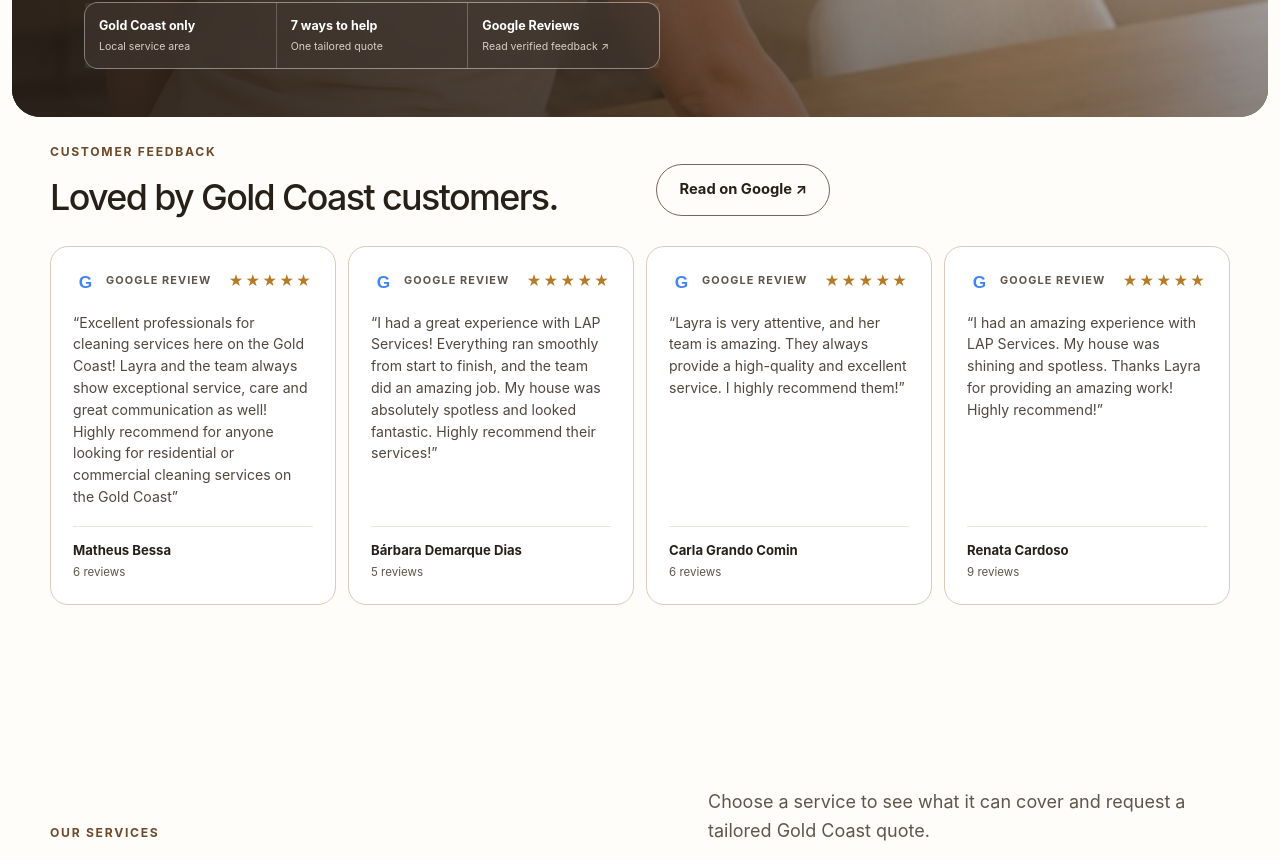
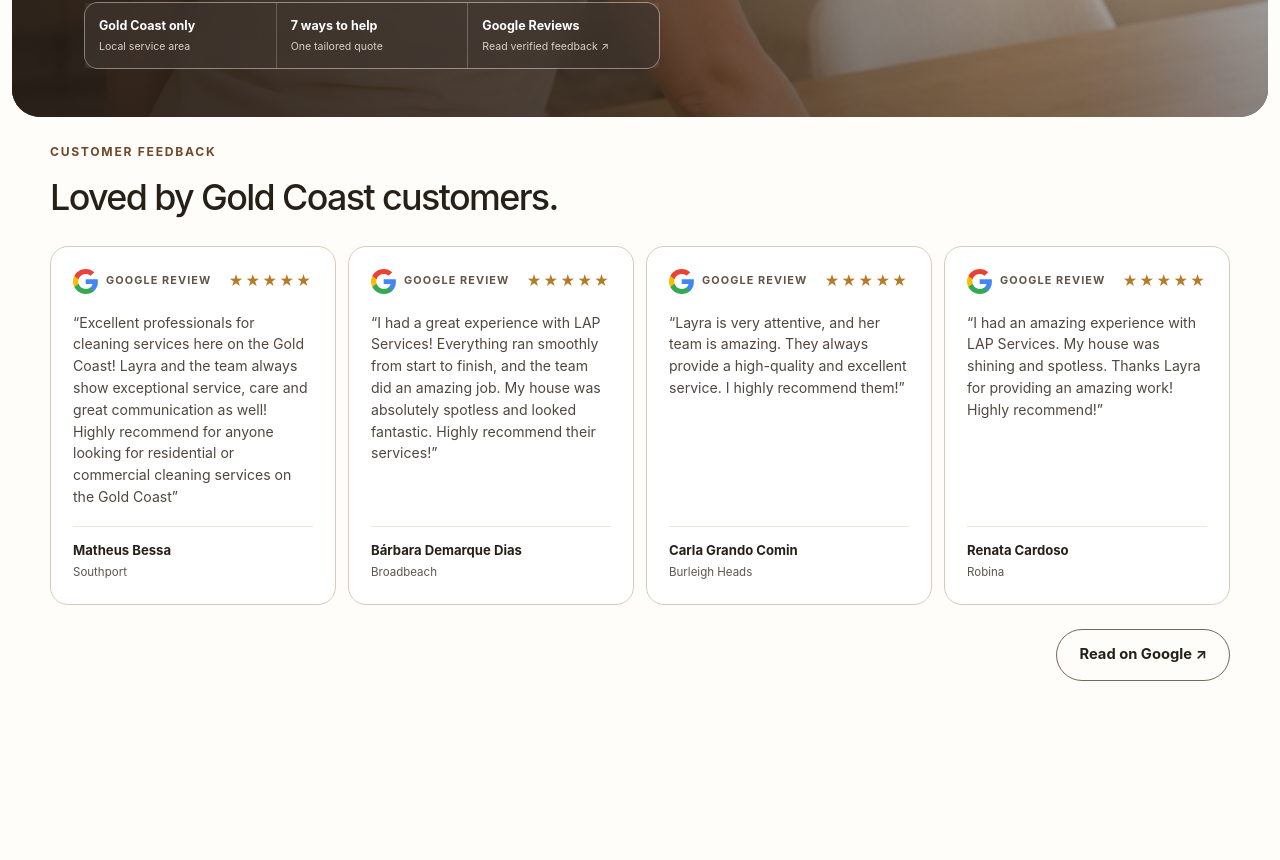
Before and after one commit to matt-xgrow/lap-cleaning-services, a Next.js app: page / in a window 1280 px wide. Shown: the part 672-1532 px from the top of the page. Built offline with nearby package versions, Linux system fonts and the light colour scheme; no server answers.

Commit message:
Polish mobile spacing and review presentation

```diff
--- a/app/about/page.tsx
+++ b/app/about/page.tsx
@@ -15,8 +15,8 @@ export const metadata: Metadata = { title: "About LAP Cleaning Services", descri
 export default function AboutPage() {
   const schema = schemaGraph(businessSchema(), breadcrumbSchema([{ name: "Home", path: "/" }, { name: "About", path: "/about" }]), { "@type": "AboutPage", url: `${SITE_URL}/about`, mainEntity: { "@id": `${SITE_URL}/#business` } });
   return <><JsonLd data={schema} /><SiteHeader /><main>
-    <header className="about-hero content-shell"><div><Breadcrumbs items={[{ label: "Home", href: "/" }, { label: "About" }]} /><span className="section-kicker">Real people · Real brand photography · Gold Coast only</span><h1>A cleaning business designed to feel clear, calm and local.</h1><p><strong>LAP Cleaning Services is a Gold Coast cleaning business for homes, workplaces, rental handovers and short-stay properties.</strong> The team photography on this website was supplied for LAP and shows the warm beige uniform and professional presentation behind the brand.</p><Link className="button button-primary" href="/#quote">Get my free quote</Link></div><Image src="/images/lap-cleaning-team-gold-coast.jpg" alt="LAP Cleaning Services professional wearing the business's beige and brown uniform" width={900} height={1125} priority sizes="(max-width: 900px) 100vw, 44vw" /></header>
-    <section className="about-story content-shell"><div><span className="section-kicker">The LAP story</span><h2>A newer cleaning business with a growing circle of happy clients.</h2></div><div><p>LAP Services started recently on the Gold Coast with a simple goal: make professional cleaning feel personal, clear and easy to organise.</p><p>Since opening, the team has already helped more than 100 happy clients across homes, workplaces, rental handovers and short-stay properties. Every enquiry still starts with the individual property, the preferred timing and the result you want.</p><p>The beige-and-brown LAP uniform and photography reflect the warm, careful presentation behind the service. Choose the closest cleaning option and the team can clarify the right scope for your Gold Coast property.</p></div></section>
+    <header className="about-hero content-shell"><div><Breadcrumbs items={[{ label: "Home", href: "/" }, { label: "About" }]} /><span className="section-kicker">Real people · Real brand photography · Gold Coast only</span><h1>A cleaning business designed to feel clear, calm and local.</h1><p><strong>LAP Cleaning Services is a Gold Coast cleaning business for homes, workplaces, rental handovers and short-stay properties.</strong> The photography on this website was supplied for LAP and reflects the warm, careful presentation behind the brand.</p><Link className="button button-primary" href="/#quote">Get my free quote</Link></div><Image src="/images/lap-cleaning-team-gold-coast.jpg" alt="LAP Cleaning Services professional on the Gold Coast" width={900} height={1125} priority sizes="(max-width: 900px) 100vw, 44vw" /></header>
+    <section className="about-story content-shell"><div><span className="section-kicker">The LAP story</span><h2>A newer cleaning business with a growing circle of happy clients.</h2></div><div><p>LAP Services started recently on the Gold Coast with a simple goal: make professional cleaning feel personal, clear and easy to organise.</p><p>Since opening, the team has already helped more than 100 happy clients across homes, workplaces, rental handovers and short-stay properties. Every enquiry still starts with the individual property, the preferred timing and the result you want.</p><p>LAP’s warm beige-and-brown identity reflects the calm, careful presentation behind the service. Choose the closest cleaning option and the team can clarify the right scope for your Gold Coast property.</p></div></section>
     <section className="values-band"><div className="content-shell"><article><span>01</span><h3>Gold Coast focus</h3><p>Every service and location page is written for Gold Coast, Queensland. Other cities are not represented as service areas.</p></article><article><span>02</span><h3>Care for real spaces</h3><p>From a lived-in home to a guest-ready apartment, the scope starts with the rooms and surfaces that matter to you.</p></article><article><span>03</span><h3>100+ happy clients</h3><p>LAP Services has already helped more than 100 clients since starting on the Gold Coast.</p></article></div></section>
     <PageCta title="Tell LAP what your property needs." />
   </main><SiteFooter /><MobileActionBar /></>;
--- a/app/components/ReviewCards.tsx
+++ b/app/components/ReviewCards.tsx
@@ -1,3 +1,4 @@
+import Image from "next/image";
 import { googleReviews } from "../../lib/site-data";
 
 export function ReviewCards({ limit = googleReviews.length }: { limit?: number }) {
@@ -5,9 +6,9 @@ export function ReviewCards({ limit = googleReviews.length }: { limit?: number }
     <div className="review-card-grid">
       {googleReviews.slice(0, limit).map((review) => (
         <article className="review-card" key={review.name}>
-          <div className="review-card-top"><span className="google-review-source"><span className="google-g-mark" aria-hidden="true">G</span><span className="review-source">Google review</span></span><span className="review-stars" aria-label="5 out of 5 stars">★★★★★</span></div>
+          <div className="review-card-top"><span className="google-review-source"><Image className="google-g-mark" src="/images/google-g-logo.svg" alt="" aria-hidden="true" width={25} height={25} /><span className="review-source">Google review</span></span><span className="review-stars" aria-label="5 out of 5 stars">★★★★★</span></div>
           <p>“{review.body}”</p>
-          <footer><strong>{review.name}</strong><span>{review.profileReviews}</span></footer>
+          <footer><strong>{review.name}</strong><span>{review.suburb}</span></footer>
         </article>
       ))}
     </div>
--- a/app/globals.css
+++ b/app/globals.css
@@ -474,6 +474,7 @@ ul, ol { margin: 0; padding: 0; }
 .home-reviews { padding-block: 18px 92px; }
 .home-reviews-heading { display: flex; flex-wrap: wrap; align-items: end; justify-content: space-between; gap: 18px; margin-bottom: 30px; }
 .home-reviews-heading .button { flex: 0 0 auto; }
+.home-reviews-action { display: flex; justify-content: flex-end; margin-top: 24px; }
 .review-card-grid { display: grid; gap: 12px; }
 .review-card { min-width: 0; display: flex; flex-direction: column; gap: 18px; padding: 22px; border: 1px solid var(--line); border-radius: var(--radius); background: #fff; }
 .review-card-top { display: flex; align-items: center; justify-content: space-between; gap: 12px; }
@@ -542,11 +543,39 @@ ul, ol { margin: 0; padding: 0; }
 
 /* Familiar Google mark without adding a third-party widget to the critical path. */
 .google-review-source { display: inline-flex; align-items: center; gap: 8px; }
-.google-g-mark { display: inline-grid; place-items: center; width: 25px; height: 25px; font-family: Arial, sans-serif; font-size: 1.08rem; font-weight: 800; color: #4285f4; }
+.google-g-mark { width: 25px; height: 25px; flex: 0 0 25px; object-fit: contain; }
 
 @media (min-width: 900px) {
   .services-overview-grid { grid-template-columns: repeat(4, minmax(0, 1fr)); }
   .services-overview-card { min-height: 205px; }
+}
+
+/* Mobile-only lighter hero facts. Desktop remains unchanged. */
+@media (max-width: 899px) {
+  .hero-trust { grid-template-columns: repeat(3, minmax(0, 1fr)); gap: 8px; margin-top: 24px; border: 0; border-radius: 0; overflow: visible; background: transparent; }
+  .hero-trust span, .hero-trust a { padding: 0 8px 0 0; border-right: 1px solid rgba(255,255,255,.34); background: transparent; backdrop-filter: none; }
+  .hero-trust > :last-child { border-right: 0; }
+  .hero-trust strong { font-size: .68rem; font-weight: 650; line-height: 1.3; }
+  .hero-trust small { display: none; }
+}
+
+/* Compact phone rhythm removes stacked section padding without touching desktop. */
+@media (max-width: 639px) {
+  .home-reviews { padding-block: 18px 48px; }
+  .home-reviews-heading { margin-bottom: 22px; }
+  .home-reviews-action { justify-content: flex-start; margin-top: 20px; }
+  .home-services-v2 { padding-block: 48px; }
+  .minimal-heading { gap: 14px; margin-bottom: 24px; }
+  .photo-feature-grid { padding-bottom: 48px; }
+  .photo-feature { min-height: 280px; }
+  .premium-process { padding-block: 56px; }
+  .premium-process-inner { gap: 30px; }
+  .premium-process-copy .button { margin-top: 22px; }
+  .area-showcase { gap: 26px; padding-block: 48px; }
+  .area-showcase-photo { min-height: 320px; }
+  .faq-block { padding-block: 56px; }
+  .faq-block > h2 { margin-bottom: 24px; }
+  .quote-section { margin-bottom: 48px; }
 }
 
 /* Compact service pages: quote first, then only the context customers need. */
--- a/app/page.tsx
+++ b/app/page.tsx
@@ -55,8 +55,9 @@ export default function Home() {
         </section>
 
         <section className="home-reviews content-shell" aria-labelledby="reviews-title">
-          <div className="section-heading home-reviews-heading"><div><span className="section-kicker">Customer feedback</span><h2 id="reviews-title">Loved by Gold Coast customers.</h2></div><a className="button button-quiet" href={business.googleReviews} target="_blank" rel="noopener noreferrer">Read on Google ↗</a></div>
+          <div className="section-heading home-reviews-heading"><div><span className="section-kicker">Customer feedback</span><h2 id="reviews-title">Loved by Gold Coast customers.</h2></div></div>
           <ReviewCards />
+          <div className="home-reviews-action"><a className="button button-quiet" href={business.googleReviews} target="_blank" rel="noopener noreferrer">Read on Google ↗</a></div>
         </section>
 
         <section className="home-services-v2 content-shell" id="services" aria-labelledby="services-title">
--- a/app/reviews/page.tsx
+++ b/app/reviews/page.tsx
@@ -33,14 +33,13 @@ export default function ReviewsPage() {
             <span className="section-kicker">Customer feedback</span>
             <h1>Real experiences. Shared on Google.</h1>
             <p>See customer feedback for LAP Cleaning Services directly on its official Google profile.</p>
-            <a className="button button-primary" href={business.googleReviews} target="_blank" rel="noopener noreferrer">Read Google reviews</a>
           </div>
           <figure><Image src="/images/cleaning-detail-gold-coast.jpg" alt="Careful surface cleaning by LAP Cleaning Services" width={1600} height={900} priority sizes="(max-width: 900px) 100vw, 48vw" /></figure>
         </header>
         <section className="reviews-page-list content-shell" aria-labelledby="reviews-list-title">
           <div className="section-heading"><span className="section-kicker">Google Reviews</span><h2 id="reviews-list-title">What customers say about LAP Services.</h2><p>These reviews were supplied from the LAP Services Google profile.</p></div>
           <ReviewCards />
-          <a className="button button-primary" href={business.googleReviews} target="_blank" rel="noopener noreferrer">Open Google profile ↗</a>
+          <a className="button button-primary" href={business.googleReviews} target="_blank" rel="noopener noreferrer">Read on Google ↗</a>
         </section>
         <section className="review-cta content-shell">
           <span className="section-kicker">Need a cleaner?</span><h2>Tell LAP what your space needs.</h2><p>Choose from practical cleaning options available across the Gold Coast.</p>
--- a/lib/site-data.ts
+++ b/lib/site-data.ts
@@ -182,10 +182,10 @@ export const serviceOptions: ServiceOption[] = [
 ];
 
 export const googleReviews = [
-  { name: "Matheus Bessa", profileReviews: "6 reviews", body: "Excellent professionals for cleaning services here on the Gold Coast! Layra and the team always show exceptional service, care and great communication as well! Highly recommend for anyone looking for residential or commercial cleaning services on the Gold Coast" },
-  { name: "Bárbara Demarque Dias", profileReviews: "5 reviews", body: "I had a great experience with LAP Services! Everything ran smoothly from start to finish, and the team did an amazing job. My house was absolutely spotless and looked fantastic. Highly recommend their services!" },
-  { name: "Carla Grando Comin", profileReviews: "6 reviews", body: "Layra is very attentive, and her team is amazing. They always provide a high-quality and excellent service. I highly recommend them!" },
-  { name: "Renata Cardoso", profileReviews: "9 reviews", body: "I had an amazing experience with LAP Services. My house was shining and spotless. Thanks Layra for providing an amazing work! Highly recommend!" },
+  { name: "Matheus Bessa", suburb: "Southport", body: "Excellent professionals for cleaning services here on the Gold Coast! Layra and the team always show exceptional service, care and great communication as well! Highly recommend for anyone looking for residential or commercial cleaning services on the Gold Coast" },
+  { name: "Bárbara Demarque Dias", suburb: "Broadbeach", body: "I had a great experience with LAP Services! Everything ran smoothly from start to finish, and the team did an amazing job. My house was absolutely spotless and looked fantastic. Highly recommend their services!" },
+  { name: "Carla Grando Comin", suburb: "Burleigh Heads", body: "Layra is very attentive, and her team is amazing. They always provide a high-quality and excellent service. I highly recommend them!" },
+  { name: "Renata Cardoso", suburb: "Robina", body: "I had an amazing experience with LAP Services. My house was shining and spotless. Thanks Layra for providing an amazing work! Highly recommend!" },
 ];
 
 export type Suburb = { slug: string; name: string; region: string; landmarks: string[]; propertyContext: string; localNeed: string };
```
Also changed, not shown: public/images/google-g-logo.svg (added).
